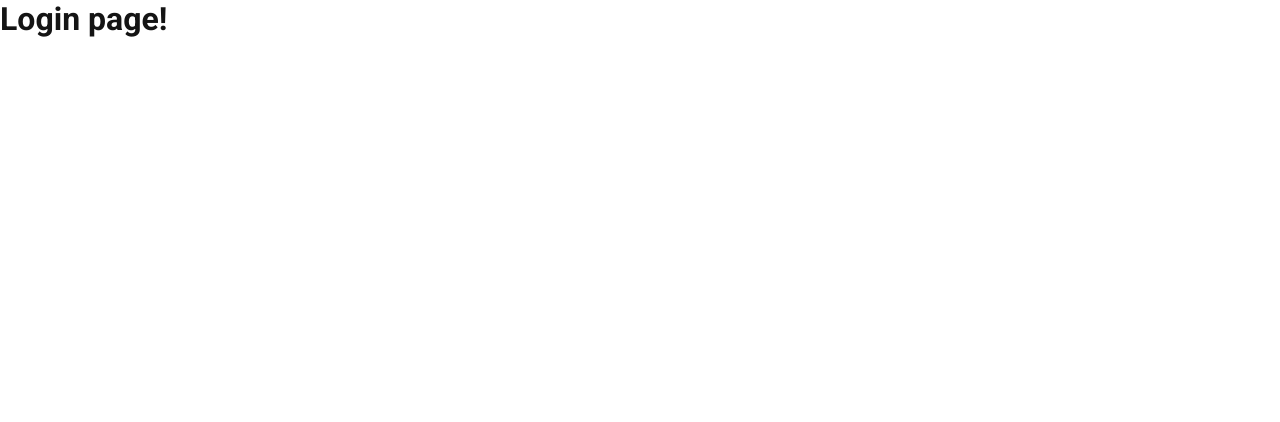
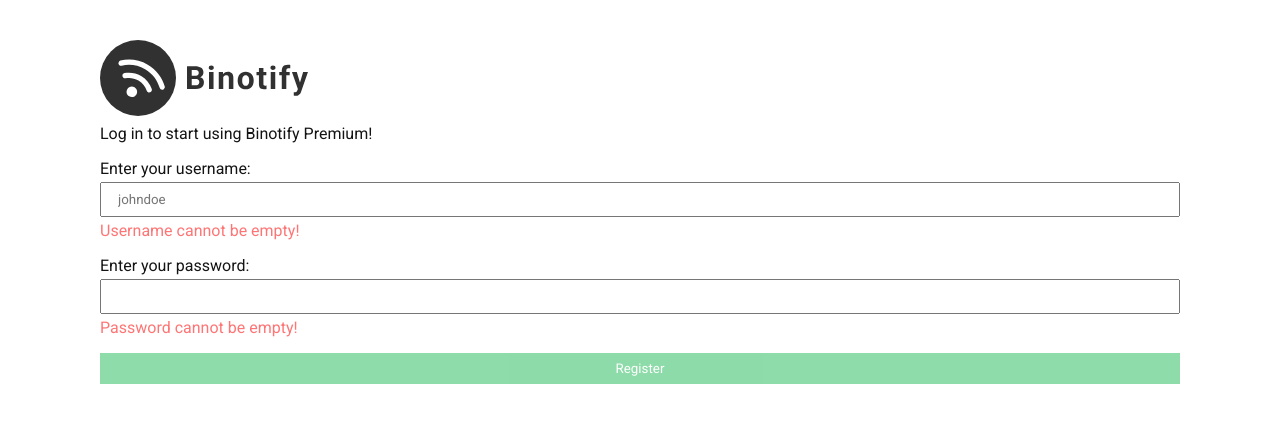
Before and after one commit to rayhankinan/wbd-2-binotify-premium-app, a React (Vite) app: page /login in a window 1280 px wide. Shown: the top 422 px of the page. Built offline with nearby package versions, Linux system fonts and the light colour scheme.

Commit message:
Feat: Set up login page

```diff
--- /dev/null
+++ b/src/pages/login/Login.module.css
@@ -0,0 +1,10 @@
+.form {
+    display: flex;
+    flex-direction: column;
+    gap: 1rem;
+    margin-top: 1rem;
+}
+
+.header p {
+    margin-top: 0.5rem;
+}
--- a/src/pages/login/Login.tsx
+++ b/src/pages/login/Login.tsx
@@ -1,5 +1,69 @@
+import React, { useEffect, useState } from "react";
+
+import styles from "./Login.module.css";
+import Logo from "../../assets/logo-dark.svg";
+
+import AuthWrapper from "../../components/AuthWrapper/AuthWrapper";
+import FormGroup from "../../components/AuthForm/FormGroup";
+import FormButton from "../../components/AuthForm/FormButton";
+
 const Login = () => {
-    return <h1>Login page!</h1>;
-}
+  const [username, setUsername] = useState<string>("");
+  const [password, setPassword] = useState<string>("");
+
+  const [isUsernameValid, setIsUsernameValid] = useState<boolean>(false);
+  const [isPasswordValid, setIsPasswordValid] = useState<boolean>(false);
+
+  useEffect(() => {
+    setIsUsernameValid(username.length > 0);
+  }, [username]);
+
+  useEffect(() => {
+    setIsPasswordValid(password.length > 0);
+  }, [password]);
+
+  const onLogin = (e: React.SyntheticEvent) => {
+    e.preventDefault();
+
+    // TODO: Send POST request to REST API
+    alert("Login button clicked!");
+  };
+
+  return (
+    <AuthWrapper>
+      <>
+        <header className={styles.header}>
+          <img src={Logo} alt="Binotify Logo" />
+          <p>Log in to start using Binotify Premium!</p>
+        </header>
+        <form className={styles.form}>
+          <FormGroup
+            id="username"
+            type="text"
+            label="Enter your username:"
+            placeholder="johndoe"
+            value={[username, setUsername]}
+            status={isUsernameValid}
+            errorText="Username cannot be empty!"
+          />
+          <FormGroup
+            id="password"
+            type="password"
+            label="Enter your password:"
+            placeholder=""
+            value={[password, setPassword]}
+            status={isPasswordValid}
+            errorText="Password cannot be empty!"
+          />
+          <FormButton
+            text="Register"
+            onClickFunction={onLogin}
+            disabled={!isUsernameValid || !isPasswordValid}
+          />
+        </form>
+      </>
+    </AuthWrapper>
+  );
+};
 
 export default Login;
```
